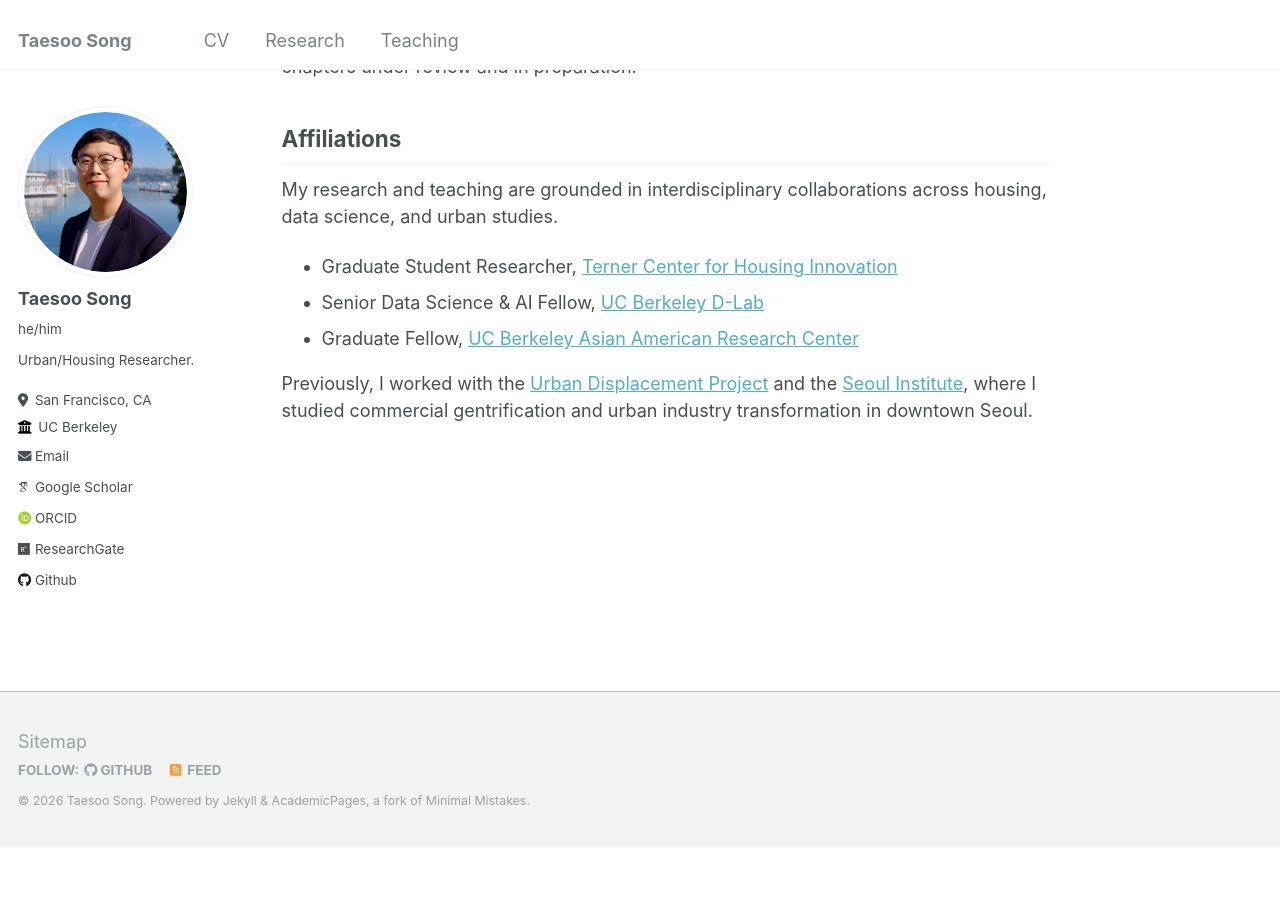
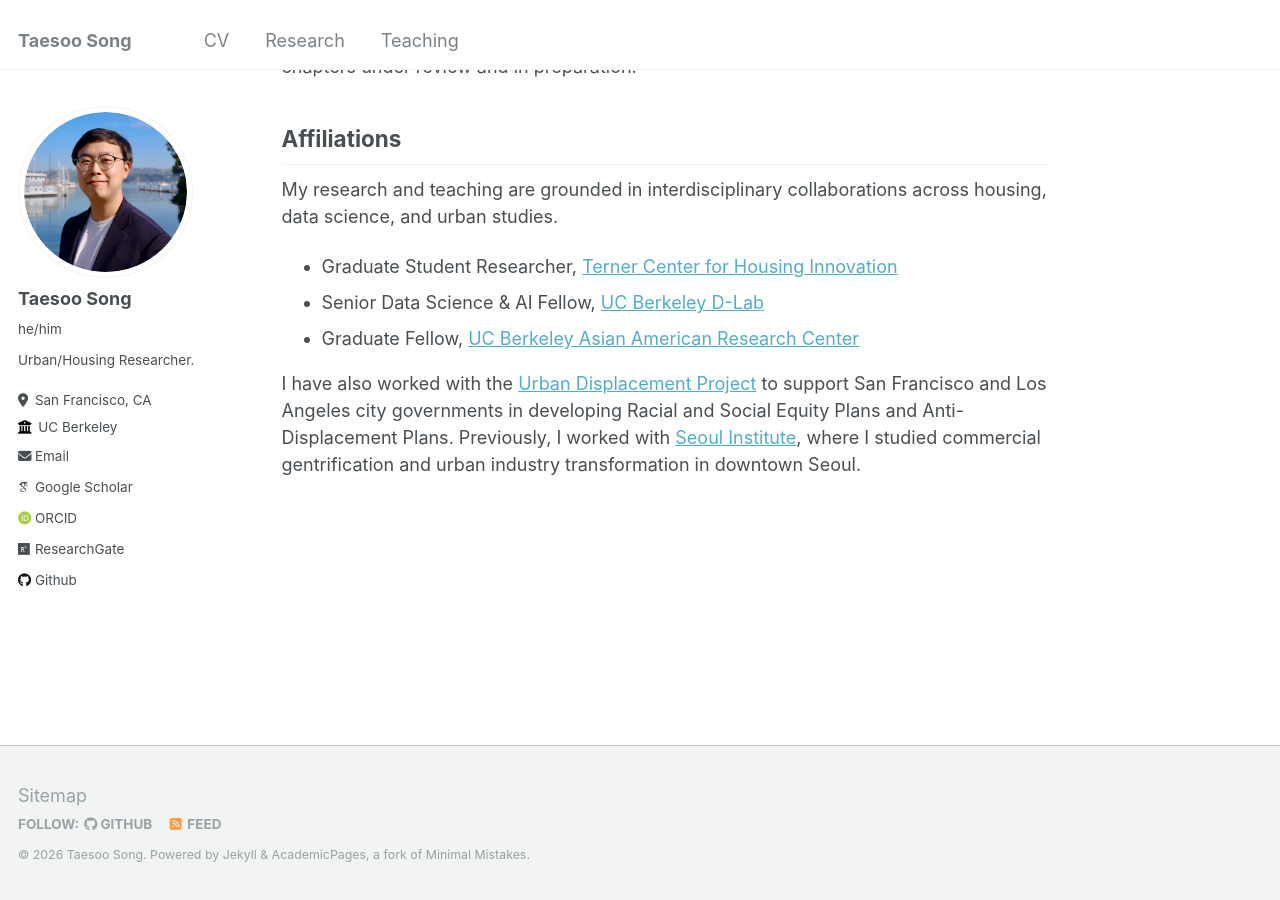
Before and after one commit to taesoosong/taesoosong.github.io, a Jekyll site: the page built from _pages/about.md, in a window 1280 px wide and 900 px high, scrolled down 987 px. Built offline with Jekyll 4.4.1, drawn with Linux system fonts in a browser that asks for light colours; some web fonts are replaced; before the commit the page ends 1833 px from its top, so only the background shows below that.

Commit message:
Update about.md

```diff
--- a/_pages/about.md
+++ b/_pages/about.md
@@ -31,4 +31,4 @@ My research and teaching are grounded in interdisciplinary collaborations across
 - Senior Data Science & AI Fellow, [UC Berkeley D-Lab](https://dlab.berkeley.edu/)
 - Graduate Fellow, [UC Berkeley Asian American Research Center](https://issi.berkeley.edu/aarc)
 
-Previously, I worked with the [Urban Displacement Project](https://www.urbandisplacement.org/) and the [Seoul Institute](https://global.si.re.kr/), where I studied commercial gentrification and urban industry transformation in downtown Seoul.
+I have also worked with the [Urban Displacement Project](https://www.urbandisplacement.org/) to support San Francisco and Los Angeles city governments in developing Racial and Social Equity Plans and Anti-Displacement Plans. Previously, I worked with [Seoul Institute](https://global.si.re.kr/), where I studied commercial gentrification and urban industry transformation in downtown Seoul.
```
